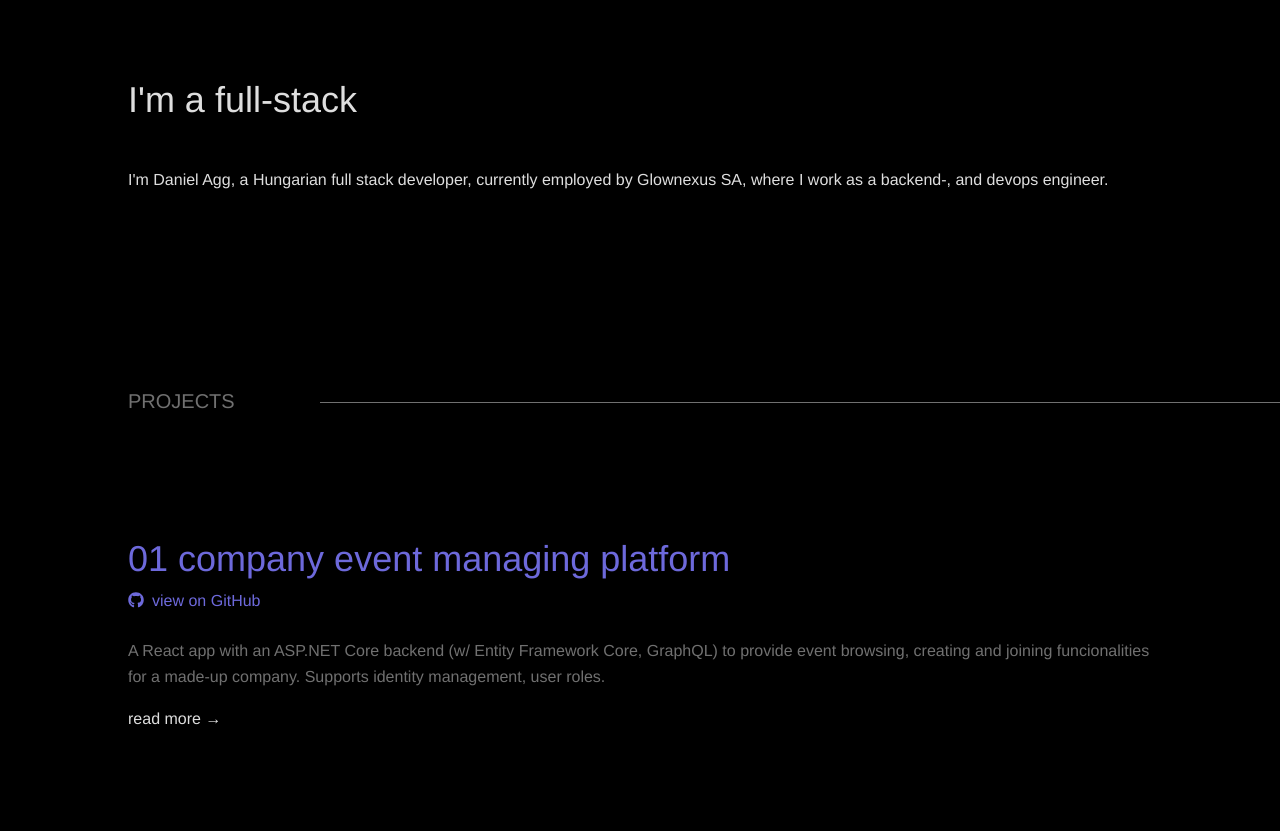
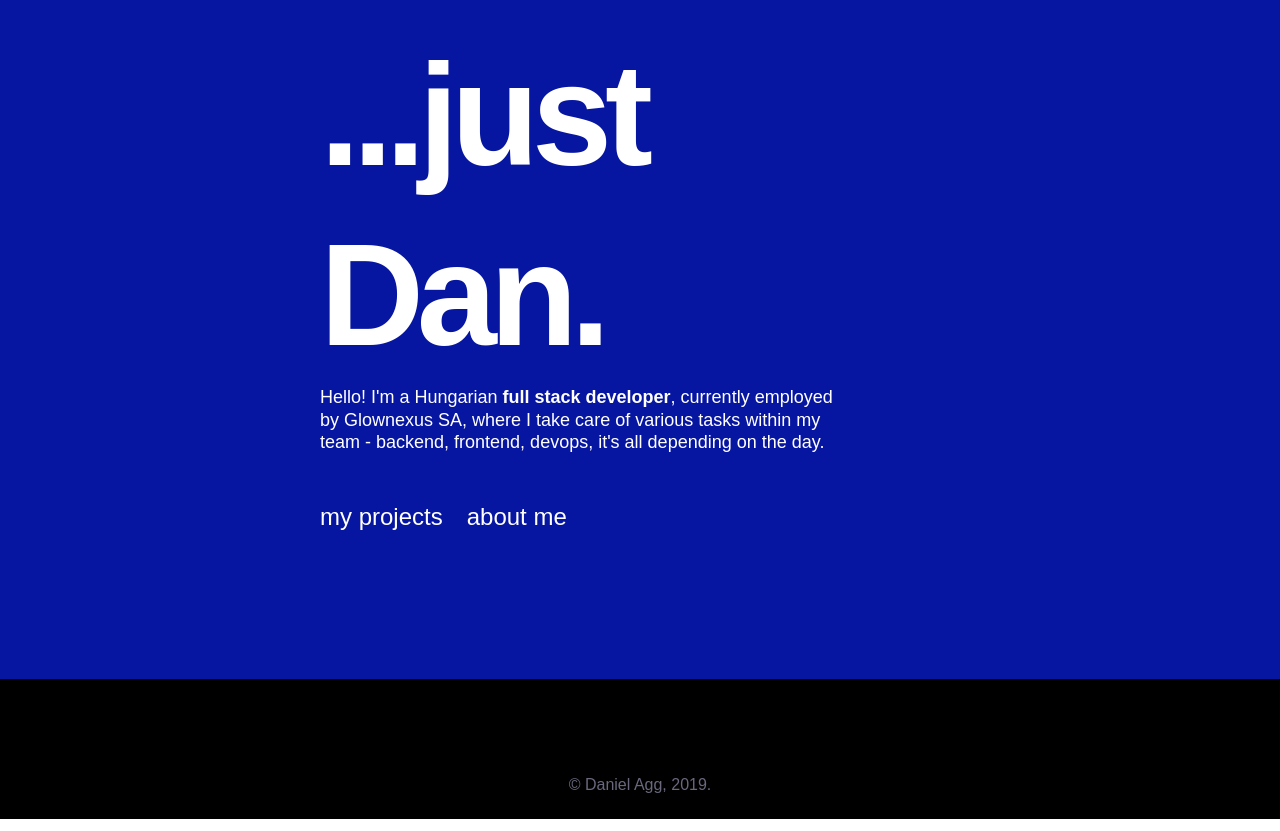
Before and after one commit to danielagg/personal-website-ts, a React (Create React App) app: page / in a window 1280 px wide. Shown: the part 121-952 px from the top of the page. Built offline with nearby package versions, Linux system fonts and the light colour scheme.

Commit message:
Redesign

```diff
--- a/src/App.tsx
+++ b/src/App.tsx
@@ -14,7 +14,7 @@ import Footer from "./components/Footer/Footer";
 
 const App = () => {
   return (
-    <div className="bg-black leading-relaxed">
+    <div className="bg-black leading-tight font-yantramanav">
       <Router>
         <PortfolioContext.Provider value={InitialState}>
           <Switch>
--- a/src/components/Landing/LandingContainer.tsx
+++ b/src/components/Landing/LandingContainer.tsx
@@ -4,15 +4,12 @@ import React from "react";
 import LandingHeader from "./LandingHeader";
 import PortfolioItemCardContainer from "../Portfolio/PortfolioItemCardContainer";
 import About from "../About/About";
-import PageSeparatorLine, {
-  PageSeparatorDirection
-} from "../Shared/PageSeparator/PageSeparatorLine";
 
 const LandingContainer = () => {
   return (
     <>
       <LandingHeader />
-      <PageSeparatorLine
+      {/* <PageSeparatorLine
         text={"projects"}
         direction={PageSeparatorDirection.Right}
       />
@@ -23,7 +20,7 @@ const LandingContainer = () => {
         direction={PageSeparatorDirection.Left}
       />
 
-      <About />
+      <About /> */}
     </>
   );
 };
--- a/src/components/Landing/LandingHeader.tsx
+++ b/src/components/Landing/LandingHeader.tsx
@@ -13,25 +13,28 @@ const LandingHeader = () => {
     if (textElement !== null) {
       new TypeWriter(
         textElement,
-        ["Hi, I'm Dan.", "I'm a full-stack dev."],
+        ["Daniel Agg.", "...just Dan."],
         1500
       );
     }
   };
 
   return (
-    <div className="container px-8 py-24 lg:py-48 lg:px-32">
-      <div style={{ height: "2em" }}>
-        <h1 className="typed-intro font-robotoMono font-normal lg:font-light text-gray-lighter moveInFromLeftAnimation text-xl lg:text-4xl relative inline-block">
-          Daniel Agg
-        </h1>
-      </div>
+    <div className="bg-primary p-4 flex" style={{ minHeight: "100vh" }}>
 
-      <div className="font-light text-gray-lighter lg:mt-16 mt-8 moveInFromTopAnimation">
-        <p>
-          I'm Daniel Agg, a Hungarian full stack developer, currently employed
-          by Glownexus SA, where I work as a backend-, and devops engineer.
+      <div className="mx-auto self-center" style={{ maxWidth: "50vw" }}>
+        <div style={{minHeight: "12rem"}}>
+          <h1 className="typed-intro relative inline-block text-white text-7xl font-black tracking-tighter">Hello</h1>
+        </div>
+
+        <p className="text-white w-5/6 font-thin text-lg">
+          Hello! I'm a Hungarian <span className="font-bold">full stack developer</span>, currently employed by Glownexus SA, where I take care of various tasks within my team - backend, frontend, devops, it's all depending on the day.
         </p>
+
+        <ul className="mt-12 flex text-white font-thin text-2xl">
+          <li>my projects</li>
+          <li className="ml-6">about me</li>
+        </ul>
       </div>
     </div>
   );
--- a/src/components/Landing/style.css
+++ b/src/components/Landing/style.css
@@ -1,11 +1,11 @@
 .typed-intro::after {
   content: "";
   position: absolute;
-  top: 0;
-  right: -0.7rem;
-  width: 8px;
-  height: 100%;
-  background: #cecece;
+  top: 10%;
+  right: -2rem;
+  width: 15px;
+  height: 75%;
+  background: white;
   animation: pulse 1s infinite;
 }
 
--- a/src/components/PortfolioItem/PortfolioItemPageContainer.tsx
+++ b/src/components/PortfolioItem/PortfolioItemPageContainer.tsx
@@ -6,9 +6,6 @@ import {
   PortfolioItemDetails
 } from "../../state/PortfolioState";
 
-import PageSeparatorLine, {
-  PageSeparatorDirection
-} from "../Shared/PageSeparator/PageSeparatorLine";
 import PortfolioItemHeader from "./PortfolioItemHeader";
 import PortfolioItemDescription from "./PortfolioItemDescription";
 import PortfolioItemTechsUsed from "./PortfolioItemTechsUsed";
@@ -45,21 +42,7 @@ const PortfolioItemPageContainer = (props: PortfolioItemPageContainerProps) => {
     return (
       <>
         <PortfolioItemHeader item={currentProject} />
-        <div className="mt-12 lg:mt-24">
-          <PageSeparatorLine
-            text={"what is it?"}
-            direction={PageSeparatorDirection.Right}
-          />
-        </div>
-
         <PortfolioItemDescription item={currentProject} />
-        <div className="mt-12 lg:mt-24">
-          <PageSeparatorLine
-            text={"techs used"}
-            direction={PageSeparatorDirection.Left}
-          />
-        </div>
-
         <PortfolioItemTechsUsed item={currentProject} />
       </>
     );
--- a/src/components/Shared/PageSeparator/PageSeparatorLine.tsx
+++ /dev/null
@@ -1,46 +0,0 @@
-import React from "react";
-
-export enum PageSeparatorDirection {
-  Left,
-  Right
-}
-
-type PageSeparatorLineProp = {
-  text: string;
-  direction: PageSeparatorDirection;
-};
-
-const PageSeparatorLine = ({ text, direction }: PageSeparatorLineProp) => {
-  const floatDirection =
-    direction === PageSeparatorDirection.Left ? "left" : "right";
-
-  const textAlignment =
-    direction === PageSeparatorDirection.Left ? "right" : "left";
-
-  const fadeInAnimation =
-    direction === PageSeparatorDirection.Left
-      ? "moveInFromLeftAnimation"
-      : "moveInFromRightAnimation";
-
-  return (
-    <div className={fadeInAnimation}>
-      <div
-        className="container lg:px-32 lg:block hidden"
-        style={{ textAlign: textAlignment }}
-      >
-        <p className="uppercase text-gray font-robotoMono text-xl">{text}</p>
-      </div>
-      <hr
-        style={{
-          float: floatDirection
-        }}
-        className="w-full lg:w-3/4 lg:-mt-4 lg:mb-0 mt-8 mb-4 border-0 h-px bg-gray lg:block hidden"
-      />
-      <p className="block lg:hidden pl-8 uppercase text-gray font-robotoMono text-xl">
-        {text}
-      </p>
-    </div>
-  );
-};
-
-export default PageSeparatorLine;
--- a/src/styles/main.css
+++ b/src/styles/main.css
@@ -3,7 +3,7 @@
 @tailwind utilities;
 
 /* Custom styling */
-@import url("https://fonts.googleapis.com/css?family=Farro:300,400,700|Roboto+Mono:300,400&display=swap");
+@import url('https://fonts.googleapis.com/css?family=Yantramanav:300,400,700,900&display=swap');
 @import "styles/animations.css";
 
 ::selection {
--- a/tailwind.config.js
+++ b/tailwind.config.js
@@ -3,7 +3,7 @@ module.exports = {
     fontFamily: {
       display: ['"Farro"', "Helvetica", "Arial", "sans-serif"],
       body: ['"Farro"', "Helvetica", "Arial", "sans-serif"],
-      robotoMono: ['"Roboto Mono"', "Helvetica", "Arial", "sans-serif"]
+      yantramanav: ['Yantramanav', 'sans-serif']
     },
     container: {
       center: true,
@@ -12,11 +12,13 @@ module.exports = {
     extend: {
       colors: {
         primary: {
-          default: "#6D69DB"
+          default: "#0716A1",
+          dark: "#00095A",
+          light: "#5464F3"
         },
         gray: {
           lighter: "#dedede",
-          default: "#707070",
+          default: "#69687d",
           dark: "#3b3b3b"
         }
       },
@@ -27,6 +29,9 @@ module.exports = {
       padding: {
         "18": "4.5rem",
         "-18": "-4.5rem"
+      },
+      fontSize: {
+        '7xl': '9rem'
       }
     }
   },
```
